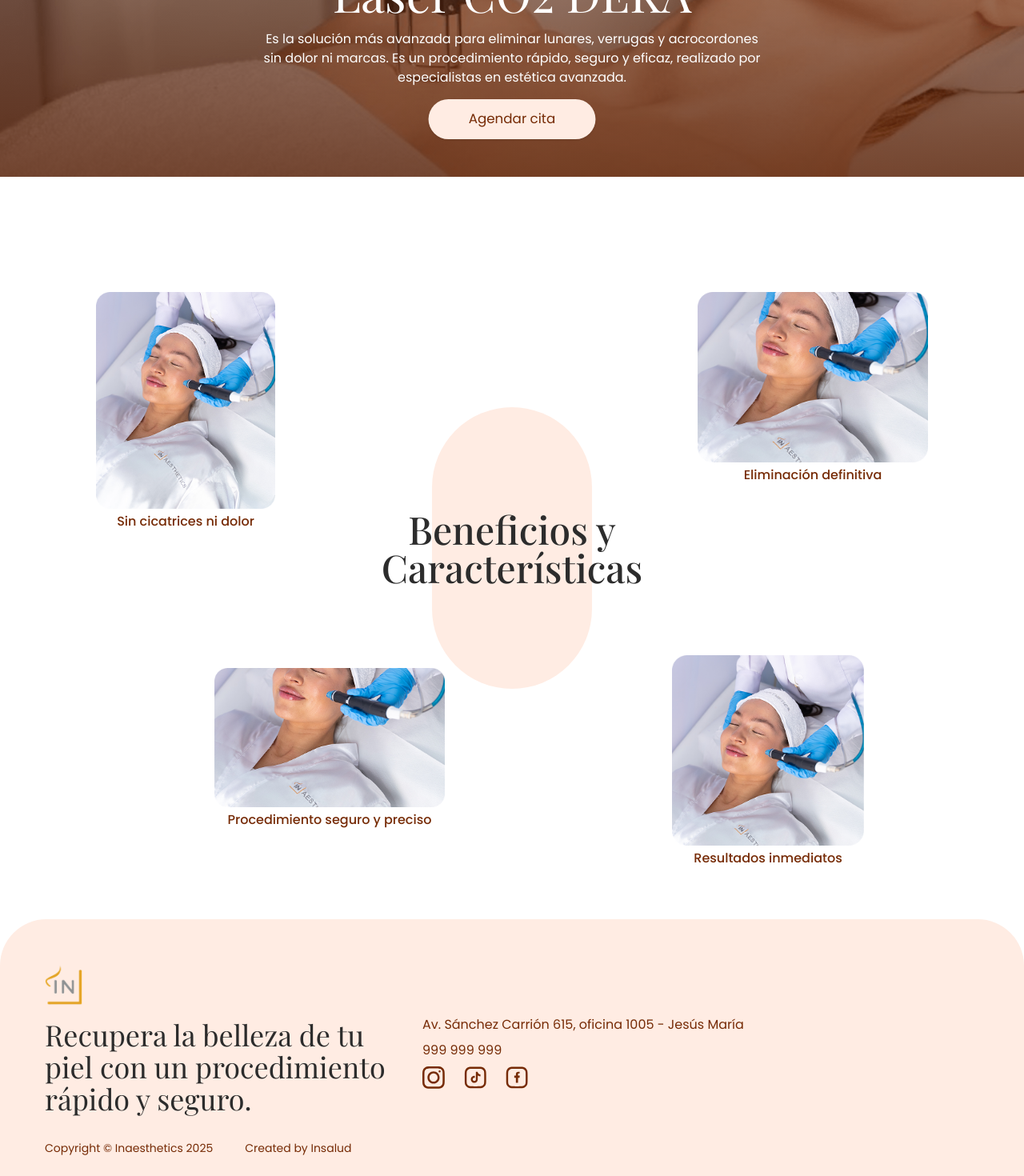
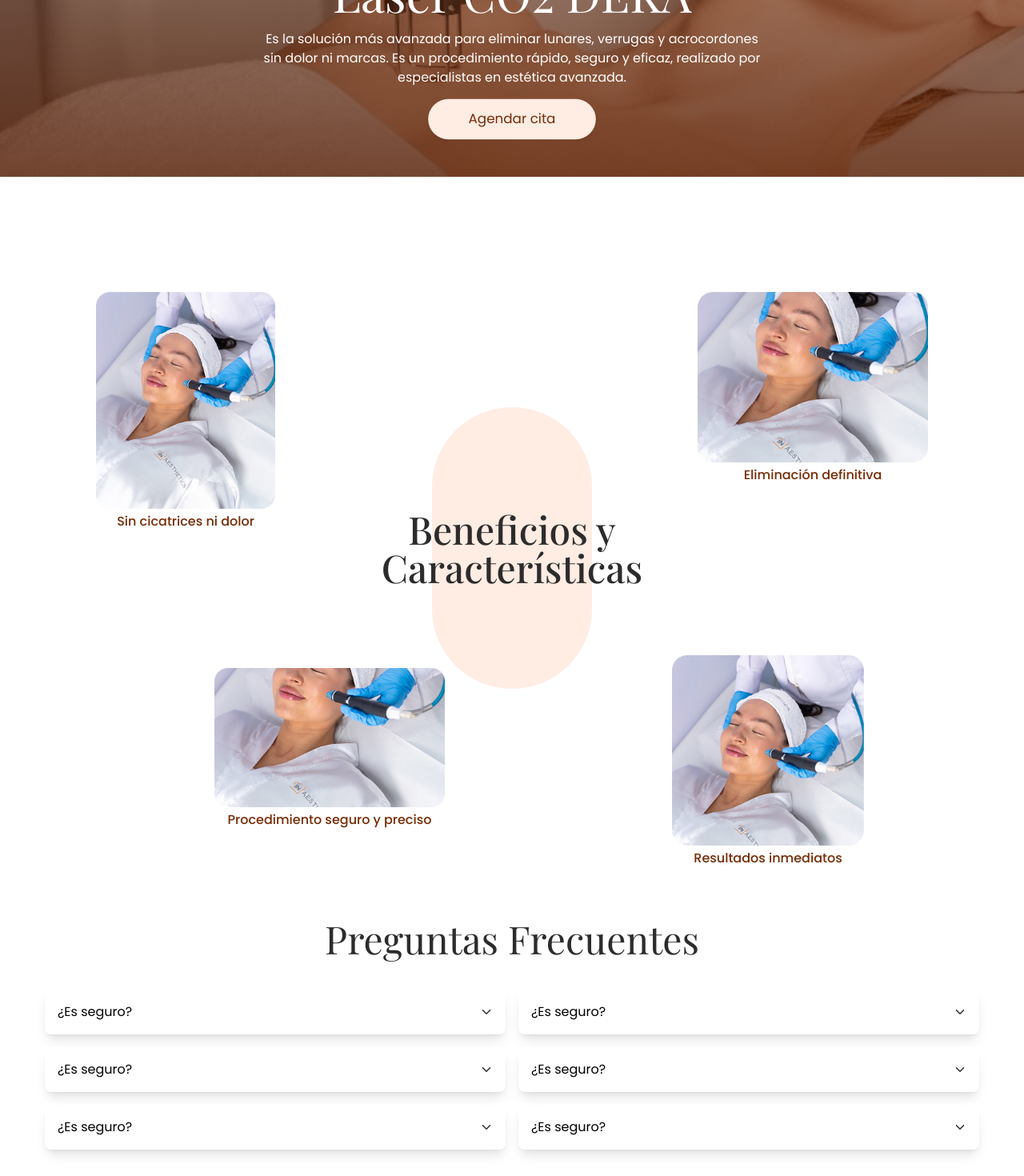
Before and after one commit to M4rckR/in-aesthetics, a Next.js app: page / in a window 1280 px wide. Shown: the part 1260-2730 px from the top of the page at 80% size. Built offline with nearby package versions, Linux system fonts and the light colour scheme; a web font is replaced by a local one.

Commit message:
feat: question reacdy main function

```diff
--- a/app/globals.css
+++ b/app/globals.css
@@ -38,3 +38,34 @@
 body {
   @apply font-in-poppins
 }
+
+/* Animaciones para el acordeón */
+.accordion-content {
+  overflow: hidden;
+}
+
+.accordion-content[data-state="open"] {
+  animation: accordionSlideDown 300ms ease-out forwards;
+}
+
+.accordion-content[data-state="closed"] {
+  animation: accordionSlideUp 300ms ease-out forwards;
+}
+
+@keyframes accordionSlideDown {
+  from {
+    height: 0;
+  }
+  to {
+    height: var(--radix-accordion-content-height);
+  }
+}
+
+@keyframes accordionSlideUp {
+  from {
+    height: var(--radix-accordion-content-height);
+  }
+  to {
+    height: 0;
+  }
+}
--- a/app/page.tsx
+++ b/app/page.tsx
@@ -1,6 +1,7 @@
 import { Benefits } from '@/components/bennefits/Benefits';
 import { HeroLaserTreatment } from '@/components/heroLaserTreatment/HeroLaserTreatment';
 import { HeroOfferts } from '@/components/heroOfferts/HeroOfferts';
+import { Questions } from '@/components/questions/Questions';
 import 'lenis/dist/lenis.css'
 
 export default function Home() {
@@ -9,6 +10,7 @@ export default function Home() {
       <HeroOfferts/>
       <HeroLaserTreatment/>
       <Benefits/>
+      <Questions/>
     </main>
   );
 }
--- /dev/null
+++ b/components/questions/Questions.tsx
@@ -0,0 +1,114 @@
+"use client"
+
+import { Accordion } from "radix-ui";
+import { IoIosArrowDown } from "react-icons/io";
+import { useState } from "react";
+
+export const Questions = () => {
+  const [openItem, setOpenItem] = useState<string | undefined>(undefined);
+
+  const handleValueChange = (value: string) => {
+    setOpenItem(value);
+    console.log("Pregunta abierta:", value);
+  };
+
+  return (
+    <section className="container mx-auto max-w-[1200px] px-4 mb-16">
+        <h3 className="text-center text-in-title-base font-in-playfair text-3xl md:text-4xl lg:text-5xl mb-10">Preguntas Frecuentes</h3>
+        <Accordion.Root
+            type="single"
+            collapsible
+            onValueChange={handleValueChange}
+            value={openItem}
+            className="accordion-root"
+        >
+        <div className="md:flex space-y-4 md:space-y-0 gap-4">
+            <div className="md:w-1/2 space-y-4">
+                <Accordion.Item className="bg-white shadow-lg rounded-lg w-full text-left" value="item-1">
+                    <Accordion.Trigger className="w-full text-left flex p-4 justify-between items-center cursor-pointer">
+                        <p>¿Es seguro?</p>
+                        <IoIosArrowDown className={`text-in-title-base transition-transform duration-300 ${openItem === "item-1" ? "rotate-180" : ""}`} />
+                    </Accordion.Trigger>
+                    <Accordion.Content className="accordion-content">
+                        <div className="px-4 pb-4">
+                            <p>
+                                Lorem ipsum dolor sit amet consectetur adipisicing elit. Quisquam, quos.
+                            </p>
+                        </div>
+                    </Accordion.Content>
+                </Accordion.Item>
+                <Accordion.Item className="bg-white shadow-lg rounded-lg w-full text-left" value="item-2">
+                    <Accordion.Trigger className="w-full text-left flex p-4 justify-between items-center cursor-pointer">
+                        <p>¿Es seguro?</p>
+                        <IoIosArrowDown className={`text-in-title-base transition-transform duration-300 ${openItem === "item-2" ? "rotate-180" : ""}`} />
+                    </Accordion.Trigger>
+                    <Accordion.Content className="accordion-content">
+                        <div className="px-4 pb-4">
+                            <p>
+                                Lorem ipsum dolor sit amet consectetur adipisicing elit. Quisquam, quos.
+                            </p>
+                        </div>
+                    </Accordion.Content>
+                </Accordion.Item>
+                <Accordion.Item className="bg-white shadow-lg rounded-lg w-full text-left" value="item-3">
+                    <Accordion.Trigger className="w-full text-left flex p-4 justify-between items-center cursor-pointer">
+                        <p>¿Es seguro?</p>
+                        <IoIosArrowDown className={`text-in-title-base transition-transform duration-300 ${openItem === "item-3" ? "rotate-180" : ""}`} />
+                    </Accordion.Trigger>
+                    <Accordion.Content className="accordion-content">
+                        <div className="px-4 pb-4">
+                            <p>
+                                Lorem ipsum dolor sit amet consectetur adipisicing elit. Quisquam, quos.
+                            </p>
+                        </div>
+                    </Accordion.Content>
+                </Accordion.Item>
+            </div>
+            <div className="md:w-1/2 space-y-4">
+                <Accordion.Item className="bg-white shadow-lg rounded-lg w-full text-left" value="item-4">
+                    <Accordion.Trigger className="w-full text-left flex p-4 justify-between items-center cursor-pointer">
+                        <p>¿Es seguro?</p>
+                        <IoIosArrowDown className={`text-in-title-base transition-transform duration-300 ${openItem === "item-4" ? "rotate-180" : ""}`} />
+                    </Accordion.Trigger>
+                    <Accordion.Content className="accordion-content">
+                        <div className="px-4 pb-4">
+                            <p>
+                                Lorem ipsum dolor sit amet consectetur adipisicing elit. Quisquam, quos.
+                            </p>
+                        </div>
+                    </Accordion.Content>
+                </Accordion.Item>
+                <Accordion.Item className="bg-white shadow-lg rounded-lg w-full text-left" value="item-5">
+                    <Accordion.Trigger className="w-full text-left flex p-4 justify-between items-center cursor-pointer">
+                        <p>¿Es seguro?</p>
+                        <IoIosArrowDown className={`text-in-title-base transition-transform duration-300 ${openItem === "item-5" ? "rotate-180" : ""}`} />
+                    </Accordion.Trigger>
+                    <Accordion.Content className="accordion-content">
+                        <div className="px-4 pb-4">
+                            <p>
+                                Lorem ipsum dolor sit amet consectetur adipisicing elit. Quisquam, quos.
+                            </p>
+                        </div>
+                    </Accordion.Content>
+                </Accordion.Item>
+                <Accordion.Item className="bg-white shadow-lg rounded-lg w-full text-left" value="item-6">
+                    <Accordion.Trigger className="w-full text-left flex p-4 justify-between items-center cursor-pointer">
+                        <p>¿Es seguro?</p>
+                        <IoIosArrowDown className={`text-in-title-base transition-transform duration-300 ${openItem === "item-6" ? "rotate-180" : ""}`} />
+                    </Accordion.Trigger>
+                    <Accordion.Content className="accordion-content">
+                        <div className="px-4 pb-4">
+                            <p>
+                                Lorem ipsum dolor sit amet consectetur adipisicing elit. Quisquam, quos.
+                            </p>
+                        </div>
+                    </Accordion.Content>
+                </Accordion.Item>
+            </div>
+        </div>
+        </Accordion.Root>
+
+
+    </section>
+  )
+}
--- a/package.json
+++ b/package.json
@@ -12,8 +12,10 @@
     "@headlessui/react": "^2.2.2",
     "lenis": "^1.3.1",
     "next": "15.3.1",
+    "radix-ui": "^1.3.4",
     "react": "^19.0.0",
     "react-dom": "^19.0.0",
+    "react-icons": "^5.5.0",
     "swiper": "^11.2.6",
     "tienda-inhaestetics": "file:"
   },
```
Also changed, not shown: 1 other file (tests, documents, lock files or other folders).
